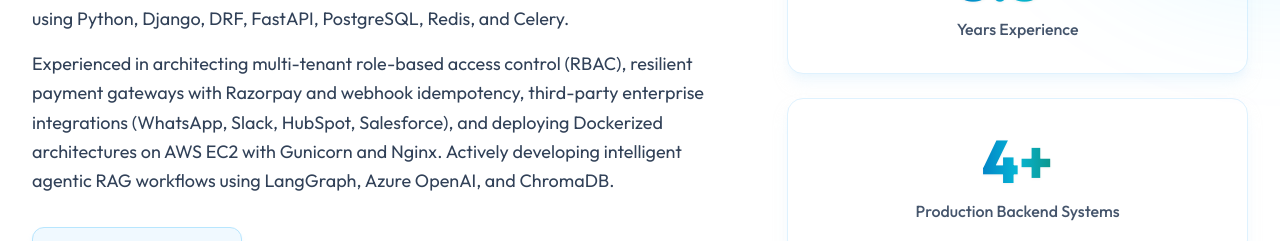
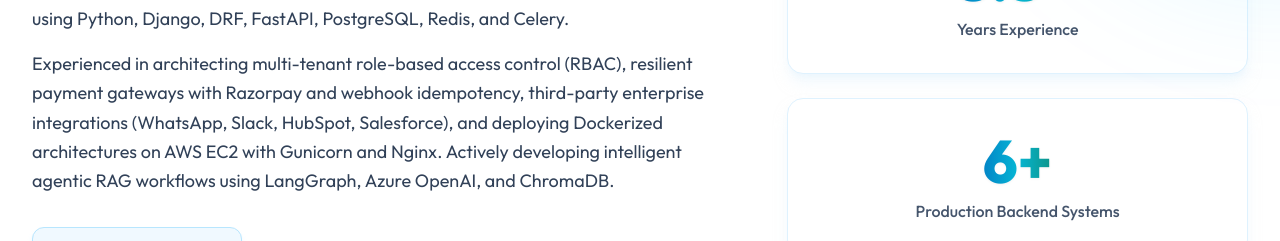
Before and after one commit to jitendra-pysquad/portfolio, a Next.js app: page /portfolio/ in a window 1280 px wide. Shown: the part 1060-1301 px from the top of the page. Built offline with nearby package versions, Linux system fonts and the light colour scheme.

Commit message:
fix: landing page ui related issue

```diff
--- a/src/components/AboutSection.tsx
+++ b/src/components/AboutSection.tsx
@@ -165,7 +165,7 @@
 
             <div className="bg-white border border-sky-100 p-8 rounded-2xl flex flex-col items-center justify-center text-center shadow-lg shadow-sky-100/50 hover:border-sky-300 transition-all hover:-translate-y-1 group">
               <h3 className="text-5xl md:text-6xl font-extrabold text-gradient mb-2 drop-shadow-xs">
-                4+
+                6+
               </h3>
               <p className="text-base text-slate-600 font-medium group-hover:text-slate-900 transition-colors">
                 Production Backend Systems
--- a/src/components/AboutTab.tsx
+++ b/src/components/AboutTab.tsx
@@ -112,7 +112,7 @@
             <i className="fas fa-briefcase"></i>
           </div>
           <div className="stat-info">
-            <h3>4+</h3>
+            <h3>6+</h3>
             <p>Production Systems</p>
           </div>
         </div>
--- a/src/data/resumeData.ts
+++ b/src/data/resumeData.ts
@@ -55,7 +55,7 @@
 
   stats: [
     { label: "Years Experience", value: "3.5+" },
-    { label: "Production Backend Systems", value: "4+" },
+    { label: "Production Backend Systems", value: "6+" },
     { label: "Third-Party Integrations", value: "15+" },
     { label: "Async Queue & Webhooks", value: "99.9%" },
   ],
```
